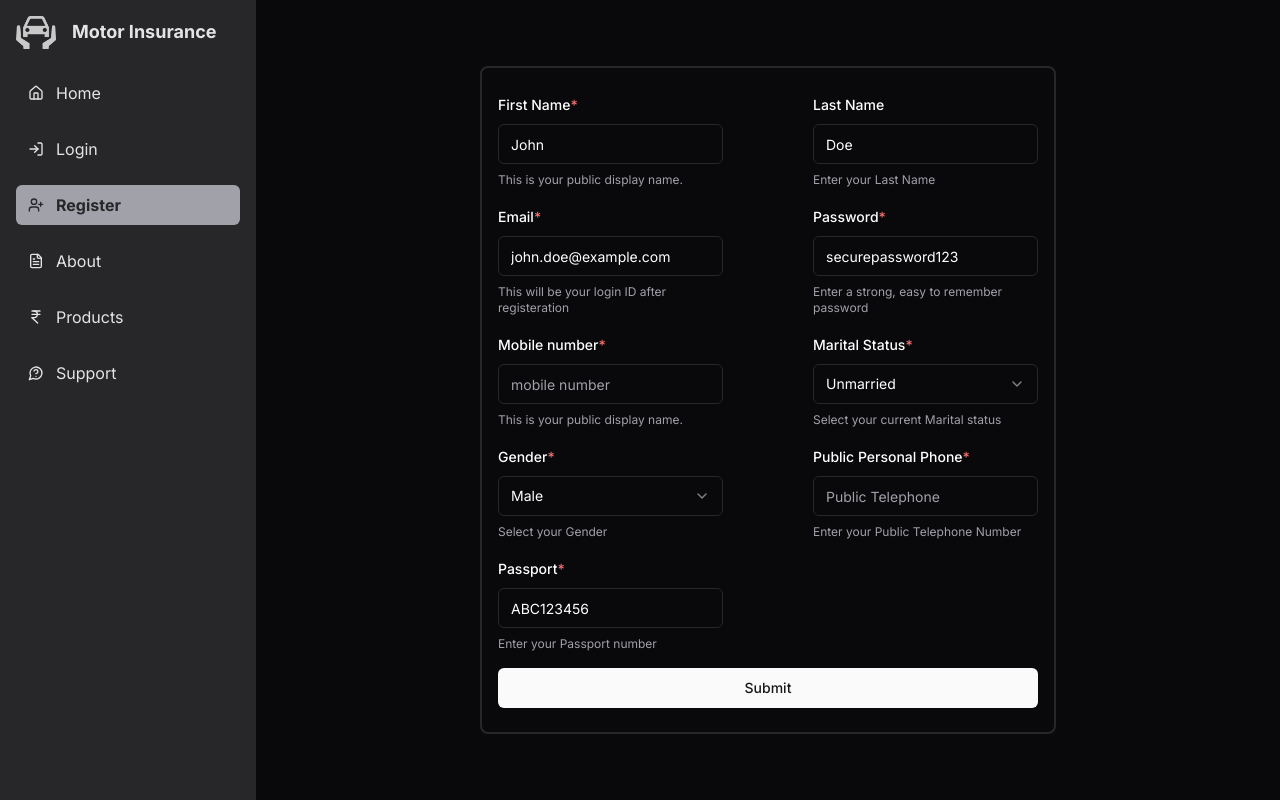
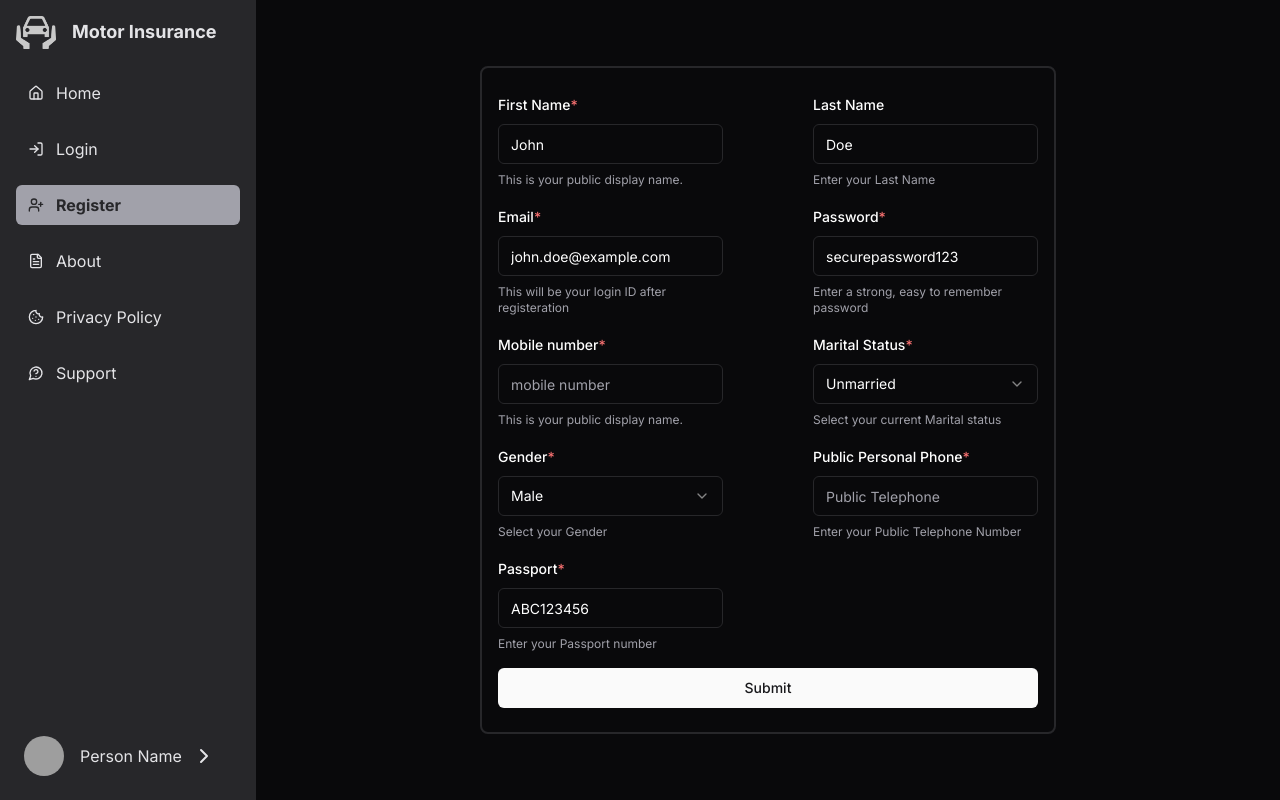
Before and after one commit to harshsoni-harsh/dbms-project, a Next.js app: page /register in a window 1280 px wide. Built offline with nearby package versions, Linux system fonts and the light colour scheme; grey boxes are pictures that could not be loaded.

Commit message:
Refactoring with sidebar

```diff
--- a/app/(auth)/layout.tsx
+++ b/app/(auth)/layout.tsx
@@ -1,15 +1,62 @@
-import DefSideNav from '@/components/HomeSideNav'
+import Sidenav from '@/components/Sidenav'
 import Image from 'next/image';
-``
+import {
+  Home,
+  FileText,
+  Cookie,
+  UserPlus,
+  LogIn,
+  MessageCircleQuestion,
+} from "lucide-react";
+import {v4 as uuid} from "uuid"
+
 export default function RootLayout({
   children, params
 }: Readonly<{
   children: React.ReactNode,
   params: { id: string }
 }>) {
+  const linksList = [
+    {
+      link: "/",
+      id: uuid(),
+      displayText: "Home",
+      icon: <Home className="h-4" />,
+    },
+    {
+      link: "/login",
+      id: uuid(),
+      displayText: "Login",
+      icon: <LogIn className="h-4" />,
+    },
+    {
+      link: "/register",
+      id: uuid(),
+      displayText: "Register",
+      icon: <UserPlus className="h-4" />,
+    },
+    {
+      link: "/about",
+      id: uuid(),
+      displayText: "About",
+      icon: <FileText className="h-4" />,
+    },
+    {
+      link: "/privacy",
+      id: uuid(),
+      displayText: "Privacy Policy",
+      icon: <Cookie className="h-4" />,
+    },
+    {
+      link: "/support",
+      id: uuid(),
+      displayText: "Support",
+      icon: <MessageCircleQuestion className="h-4" />,
+    },
+  ];
   return (
     <div className='min-h-screen flex'>
-      <DefSideNav params={params} />
+      <Sidenav linksList={linksList} params={params} />
       <div className='shrink-0 w-64 max-md:hidden'></div>
       <div className='max-md:pt-4 w-full'>
         <div className="md:hidden mb-2 ml-12 flex gap-4 items-center font-bold text-lg">
--- a/app/customer/[id]/layout.tsx
+++ b/app/customer/[id]/layout.tsx
@@ -23,7 +23,7 @@ export default function RootLayout({
 }>) {
   const linksList = [
     {
-      link: "/customer/" + params.id + "/",
+      link: "/customer/" + params.id,
       id: uuid(),
       displayText: "Home",
       icon: <Home className="h-4" />,
--- a/app/dbAdmin/[id]/layout.tsx
+++ b/app/dbAdmin/[id]/layout.tsx
@@ -1,4 +1,4 @@
-import EmptySideNav from '@/components/EmptySideNav'
+import Sidenav from '@/components/Sidenav'
 import Image from 'next/image';
 
 export default function RootLayout({
@@ -9,7 +9,7 @@ export default function RootLayout({
 }>) {
   return (
     <div className='min-h-screen flex'>
-      <EmptySideNav params={params} />
+      <Sidenav linksList={[]} params={params} />
       <div className='shrink-0 w-64 max-md:hidden'></div>
       <div className='max-md:pt-4 w-full max-h-screen overflow-auto flex flex-col'>
         <div className="md:hidden mb-2 ml-12 flex gap-4 items-center font-bold text-lg">
--- a/app/dbAdmin/[id]/page.tsx
+++ b/app/dbAdmin/[id]/page.tsx
@@ -20,7 +20,7 @@ const DBAdmin = () => {
   const [input, setInput] = useState("");
   const sendReq = async () => {
     const startTime = Date.now();
-    const response = await fetch("http://localhost:3000/api/db-query", {
+    const response = await fetch("/api/db-query", {
       method: "POST",
       body: (input)
     })
--- a/components/EmptySideNav.tsx
+++ /dev/null
@@ -1,102 +0,0 @@
-"use client";
-import { useRouter } from "next/navigation";
-import Link from "next/link";
-import { redirect, usePathname } from "next/navigation";
-
-import { Button } from "@/components/ui/button";
-import { Avatar, AvatarFallback, AvatarImage } from "@/components/ui/avatar";
-import {
-  Popover,
-  PopoverContent,
-  PopoverTrigger,
-} from "@/components/ui/popover";
-import {
-  LogOut,
-  Home,
-  ChevronRight,
-  UserRound,
-  CirclePlus,
-  BookText,
-  FileText,
-  IndianRupee,
-  BookOpenText,
-  Menu,
-} from "lucide-react";
-import Image from "next/image";
-import { useState } from "react";
-import { signOut } from "next-auth/react";
-
-export default function Sidenav({ params }: { params: { id: string } }) {
-  const router = useRouter();
-  const pathname = usePathname();
-  const path = pathname.split("/")[3];
-  const [open, openSidebar] = useState(false);
-  const content = () => (
-    <div className="h-screen flex flex-col justify-between p-4 w-64 bg-zinc-800 text-zinc-200">
-      <div className="w-full overflow-auto flex flex-col gap-4">
-        <div className="mb-2 flex gap-4 items-center font-bold text-lg">
-          <Image
-            src="/images/company-logo.png"
-            width="40"
-            height="40"
-            alt="logo"
-            className="invert"
-          />
-          <p>Motor Insurance</p>
-        </div>
-      </div>
-      <Popover>
-        <PopoverTrigger>
-          <div className="p-2 flex items-center">
-            <Avatar>
-              <AvatarImage src="https://github.com/shadcn.png" />
-              <AvatarFallback>CN</AvatarFallback>
-            </Avatar>
-            <div className="grow px-4 flex justify-between">
-              <p className="truncate">Person Name</p>
-              <ChevronRight />
-            </div>
-          </div>
-        </PopoverTrigger>
-        <PopoverContent asChild side="right" sideOffset={0}>
-          <div className="w-full p-0 mb-2 bg-transparent border-0">
-            <Link href={`/customer/${params.id}/profile`}>
-              <Button className="w-full rounded-b-none flex gap-2 items-center justify-start bg-zinc-300 hover:bg-zinc-400 text-zinc-800">
-                <UserRound className="h-4" />
-                <p>Profile</p>
-              </Button>
-            </Link>
-            <Button
-              className="w-full rounded-t-none flex gap-2 items-center justify-start bg-zinc-300 hover:bg-zinc-400 text-zinc-800"
-              onClick={() => {
-                signOut({ callbackUrl: "/" });
-              }}
-            >
-              <LogOut className="rotate-180 h-4" />
-              <p>Logout</p>
-            </Button>
-          </div>
-        </PopoverContent>
-      </Popover>
-    </div>
-  );
-  return (
-    <>
-      <div
-        className={(open
-          ? "ease-in duration-200 translate-x-0"
-          : "ease-out duration-200 -translate-x-64 "
-        ).concat(" flex z-10 fixed md:hidden")}
-      >
-        {content()}
-        <Button
-          className="md:hidden mt-4 rounded-r-full p-2 bg-zinc-800 border-none"
-          onClick={() => openSidebar(!open)}
-        >
-          <Menu />
-        </Button>
-      </div>
-      <div className="hidden md:flex fixed">{content()}</div>
-    </>
-  );
-}
--- a/components/HomeSideNav.tsx
+++ /dev/null
@@ -1,119 +0,0 @@
-"use client";
-import { useRouter } from "next/navigation";
-import Link from "next/link";
-import { usePathname } from "next/navigation";
-
-import { Button } from "@/components/ui/button";
-import {
-  Home,
-  FileText,
-  IndianRupee,
-  BookOpenText,
-  Menu,
-  UserPlus,
-  LogIn,
-  MessageCircleQuestion,
-} from "lucide-react";
-import Image from "next/image";
-import { useState } from "react";
-
-export default function HomeSideNav({ params }: { params: { id: string } }) {
-  const pathname = usePathname();
-  const path = pathname.split("/")[1];
-  const [open, openSidebar] = useState(false);
-  const content = () => (
-    <div className="h-screen flex flex-col justify-between p-4 w-64 bg-zinc-800 text-zinc-200">
-      <div className="w-full overflow-auto flex flex-col gap-4">
-        <div className="mb-2 flex gap-4 items-center font-bold text-lg">
-          <Image
-            src="/images/company-logo.png"
-            width="40"
-            height="40"
-            alt="logo"
-            className="invert"
-          />
-          <p>Motor Insurance</p>
-        </div>
-        <Link href={`/`} className="flex items-center">
-          <div
-            className={`flex items-center gap-2 w-full hover:font-bold hover:text-zinc-800 hover:bg-zinc-400 rounded-md p-2 ${
-              !path && "font-bold text-zinc-800 bg-zinc-400"
-            }`}
-          >
-            <Home className="h-4" />
-            <p>Home</p>
-          </div>
-        </Link>
-        <Link href={`/login`} className="flex items-center">
-          <div
-            className={`flex items-center gap-2 w-full hover:font-bold hover:text-zinc-800 hover:bg-zinc-400 rounded-md p-2 ${
-              path === "login" && "font-bold text-zinc-800 bg-zinc-400"
-            }`}
-          >
-            <LogIn className="h-4" />
-            <p>Login</p>
-          </div>
-        </Link>
-        <Link href={`/register`}>
-          <div
-            className={`flex items-center gap-2 w-full hover:font-bold hover:text-zinc-800 hover:bg-zinc-400 rounded-md p-2 ${
-              path === "register" && "font-bold text-zinc-800 bg-zinc-400"
-            }`}
-          >
-            <UserPlus className="h-4" />
-            <p>Register</p>
-          </div>
-        </Link>
-        <Link href={`/about`}>
-          <div
-            className={`flex items-center gap-2 w-full hover:font-bold hover:text-zinc-800 hover:bg-zinc-400 rounded-md p-2 ${
-              path === "about" && "font-bold text-zinc-800 bg-zinc-400"
-            }`}
-          >
-            <FileText className="h-4" />
-            <p>About</p>
-          </div>
-        </Link>
-        <Link href={`/privacy`}>
-          <div
-            className={`flex items-center gap-2 w-full hover:font-bold hover:text-zinc-800 hover:bg-zinc-400 rounded-md p-2 ${
-              path === "products" && "font-bold text-zinc-800 bg-zinc-400"
-            }`}
-          >
-            <IndianRupee className="h-4" />
-            <p>Products</p>
-          </div>
-        </Link>
-        <Link href={`/policies`}>
-          <div
-            className={`flex items-center gap-2 w-full hover:font-bold hover:text-zinc-800 hover:bg-zinc-400 rounded-md p-2 ${
-              path === "support" && "font-bold text-zinc-800 bg-zinc-400"
-            }`}
-          >
-            <MessageCircleQuestion className="h-4" />
-            <p>Support</p>
-          </div>
-        </Link>
-      </div>
-    </div>
-  );
-  return (
-    <>
-      <div
-        className={(open
-          ? "ease-in duration-200 translate-x-0"
-          : "ease-out duration-200 -translate-x-64 "
-        ).concat(" flex z-10 fixed md:hidden")}
-      >
-        {content()}
-        <Button
-          className="md:hidden mt-4 rounded-r-full p-2 bg-zinc-800 border-none"
-          onClick={() => openSidebar(!open)}
-        >
-          <Menu />
-        </Button>
-      </div>
-      <div className="hidden md:flex fixed">{content()}</div>
-    </>
-  );
-}
--- a/components/Sidenav.tsx
+++ b/components/Sidenav.tsx
@@ -10,12 +10,7 @@ import {
   PopoverContent,
   PopoverTrigger,
 } from "@/components/ui/popover";
-import {
-  LogOut,
-  ChevronRight,
-  UserRound,
-  Menu,
-} from "lucide-react";
+import { LogOut, ChevronRight, UserRound, Menu } from "lucide-react";
 import Image from "next/image";
 import { useState } from "react";
 import { signOut } from "next-auth/react";
@@ -35,9 +30,8 @@ export default function Sidenav({
   const router = useRouter();
   const pathname = usePathname();
   const splittedPath = pathname.split("/");
-  const path = splittedPath[splittedPath.length - 1] || "";
+  const path = splittedPath[splittedPath.length - 1];
   const [open, openSidebar] = useState(false);
-
   const content = () => (
     <div className="h-screen flex flex-col justify-between p-4 w-64 bg-zinc-800 text-zinc-200">
       <div className="w-full overflow-auto flex flex-col gap-4">
@@ -55,7 +49,7 @@ export default function Sidenav({
           <Link key={obj.id} href={obj.link} className="flex items-center">
             <div
               className={`flex items-center gap-2 w-full hover:font-bold hover:text-zinc-800 hover:bg-zinc-400 rounded-md p-2 ${
-                path === obj.link.split("/")[3] &&
+                path === obj.link.split("/")[obj.link.split('/').length - 1] &&
                 "font-bold text-zinc-800 bg-zinc-400"
               }`}
             >
```
Also changed, not shown: app/redirect/page.tsx (+6 -6 lines), 1 other file (tests, documents, lock files or other folders).
